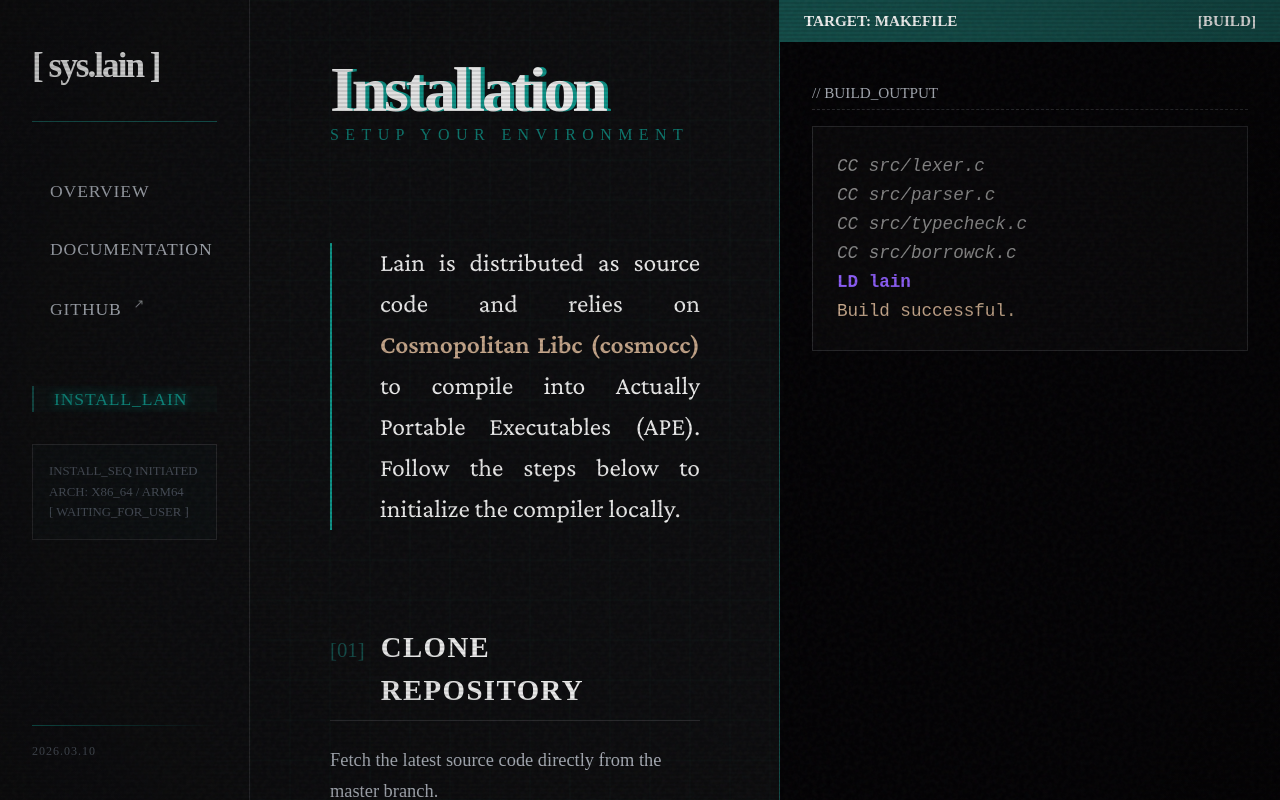
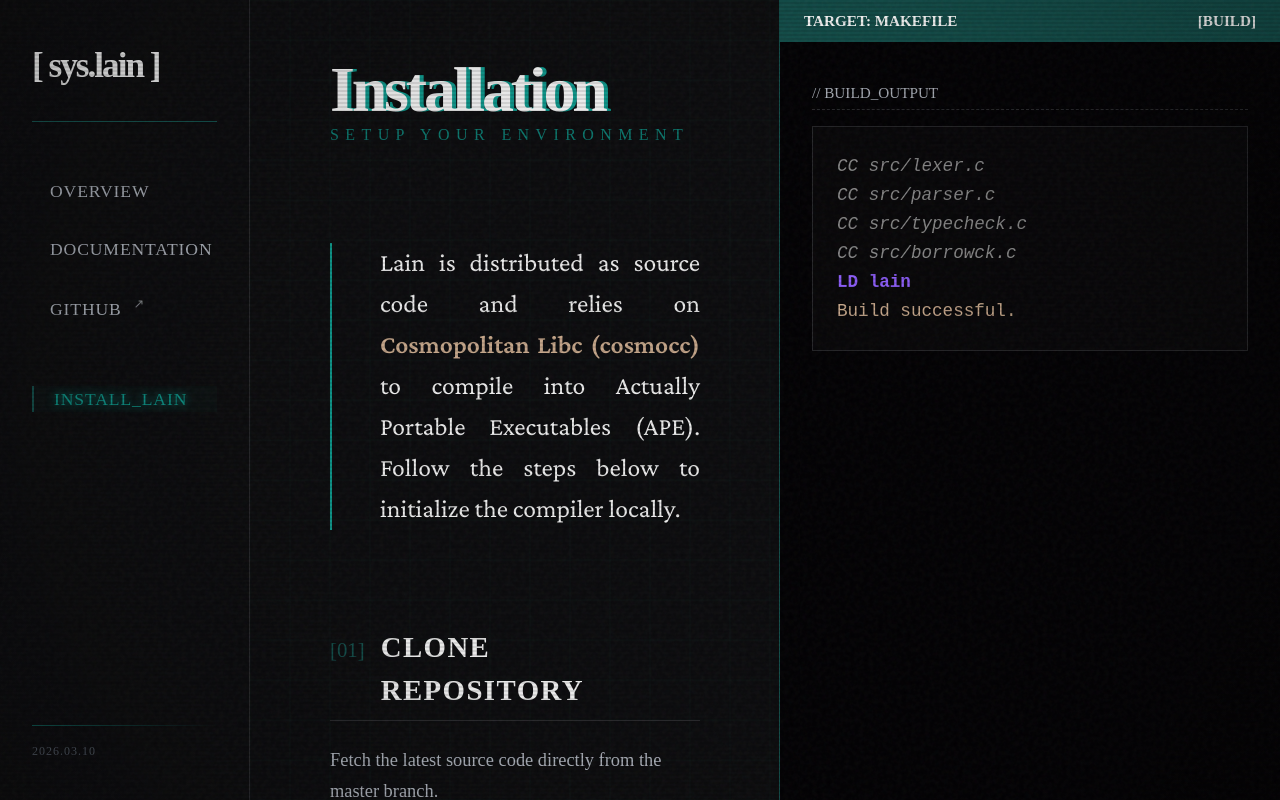
Before and after one commit to Marco-DG/lain, a Next.js app in the folder lain-website/: page /install in a window 1280 px wide. Built offline with nearby package versions, Linux system fonts and the light colour scheme.

Commit message:
minor visual fix

```diff
--- a/lain-website/app/docs/page.tsx
+++ b/lain-website/app/docs/page.tsx
@@ -4,10 +4,8 @@ import { specData } from "./specData";
 import styles from "../page.module.css";
 
 export default function Documentation() {
-    const statusLines: string[] = [];
-
     return (
-        <NaviShell statusLines={statusLines}>
+        <NaviShell>
             <SpecViewer data={specData} />
         </NaviShell>
     );
--- a/lain-website/app/install/page.tsx
+++ b/lain-website/app/install/page.tsx
@@ -2,14 +2,8 @@ import styles from "../page.module.css";
 import NaviShell from "@/components/NaviShell";
 
 export default function Install() {
-    const statusLines = [
-        "INSTALL_SEQ INITIATED",
-        "ARCH: X86_64 / ARM64",
-        "[ WAITING_FOR_USER ]"
-    ];
-
     return (
-        <NaviShell statusLines={statusLines}>
+        <NaviShell>
             {/* CENTER PANEL: CONTENT */}
             <section className={styles.mainContent}>
                 <h2 className={styles.title} style={{ fontSize: '4rem' }}>Installation</h2>
--- a/lain-website/components/NaviShell.module.css
+++ b/lain-website/components/NaviShell.module.css
@@ -197,16 +197,6 @@
     vertical-align: super;
 }
 
-.sysStatus {
-    margin-top: 2rem;
-    font-family: var(--font-mono);
-    font-size: 0.8rem;
-    color: var(--text-muted);
-    line-height: 1.6;
-    padding: 1rem;
-    border: 1px solid var(--border-main);
-    background: rgba(13, 148, 136, 0.02);
-}
 
 .sidebarBottom {
     display: flex;
--- a/lain-website/components/NaviShell.tsx
+++ b/lain-website/components/NaviShell.tsx
@@ -6,10 +6,9 @@ import Sidebar from './Sidebar';
 
 interface NaviShellProps {
     children: React.ReactNode;
-    statusLines?: string[];
 }
 
-export default function NaviShell({ children, statusLines }: NaviShellProps) {
+export default function NaviShell({ children }: NaviShellProps) {
     return (
         <>
             <div className={styles.noise}></div>
@@ -19,7 +18,7 @@ export default function NaviShell({ children, statusLines }: NaviShellProps) {
 
             <main className={styles.container}>
                 <div className={styles.naviShell}>
-                    <Sidebar statusLines={statusLines} />
+                    <Sidebar />
                     {children}
                 </div>
             </main>
--- a/lain-website/components/Sidebar.tsx
+++ b/lain-website/components/Sidebar.tsx
@@ -6,10 +6,9 @@ import { usePathname } from 'next/navigation';
 import styles from './NaviShell.module.css';
 
 interface SidebarProps {
-    statusLines?: string[];
 }
 
-export default function Sidebar({ statusLines }: SidebarProps) {
+export default function Sidebar({}: SidebarProps) {
     const pathname = usePathname();
 
     const isLinkActive = (href: string) => {
@@ -54,16 +53,6 @@ export default function Sidebar({ statusLines }: SidebarProps) {
                     </div>
                 </nav>
 
-                {statusLines && (
-                    <div className={styles.sysStatus}>
-                        {statusLines.map((line, i) => (
-                            <React.Fragment key={i}>
-                                {line}
-                                {i < statusLines.length - 1 && <br />}
-                            </React.Fragment>
-                        ))}
-                    </div>
-                )}
             </div>
 
             <div className={styles.sidebarBottom}>
```
Also changed, not shown: lain-website/app/overview/page.tsx (+1 -8 lines).
